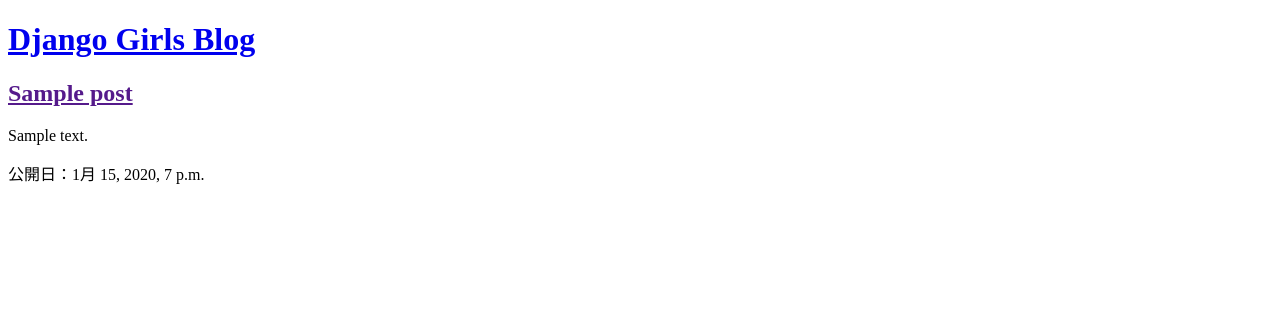
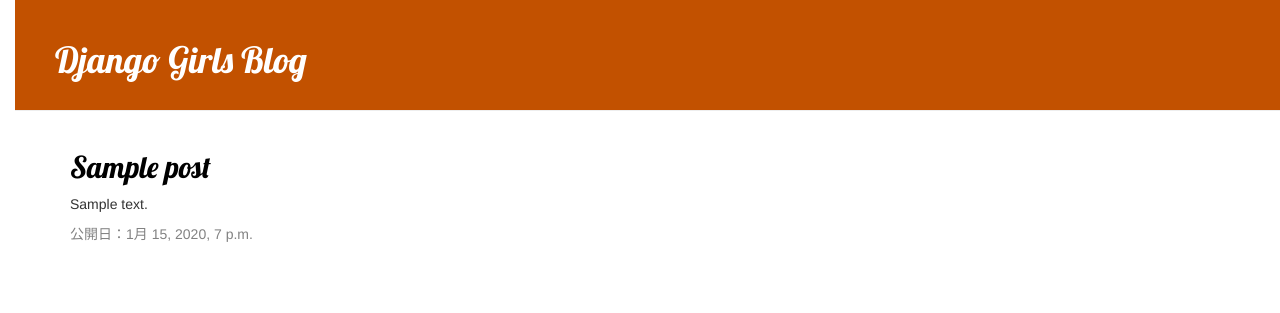
Before and after one commit to tanikazu/my-first-blog, a Django app: page / in a window 1280 px wide. Shown: the top 313 px of the page. Run offline with Django 3.2, Linux system fonts and the light colour scheme; tables that the repository leaves empty hold one stand-in row (values such as "Sample post"); some libraries are stand-ins or nearby versions.

Commit message:
Added view and template for detailed blog post as well as CSS for the site.

```diff
--- /dev/null
+++ b/blog/static/css/blog.css
@@ -0,0 +1,55 @@
+h1 a, h2 a {
+  color: #c25100;
+  font-family: 'Lobster';
+}
+
+body {
+  padding-left: 15px;
+}
+
+.page-header {
+  background-color: #c25100;
+  margin-top: 0;
+  padding: 20px 20px 20px 40px;
+}
+
+.page-header h1, .page-header h1 a, .page-header h1 a:visited, .page-header h1 a:active {
+  color: #fff;
+  font-size: 36px;
+  text-decoration: none;
+}
+
+.content {
+  margin-left: 40px;
+}
+
+h1, h2, h3, h4 {
+  font-family: 'Lobster', cursive;
+}
+
+.date {
+  color: #828282;
+}
+
+.save {
+  float: right;
+}
+
+.post-form textarea, .post-form input {
+  width: 100%;
+}
+
+.post-menu, .top-menu:hover, .top-menu:visited {
+  color: #fff;
+  float: right;
+  font-size: 26px;
+  margin-right: 20px;
+}
+
+.post {
+  margin-bottom: 70px;
+}
+
+.post h2 a, .post h2 a:visited {
+  color: #000;
+}
--- /dev/null
+++ b/blog/templates/blog/base.html
@@ -0,0 +1,27 @@
+{% load static %}
+<!DOCTYPE html>
+<html lang="ja">
+<head>
+  <meta charset="UTF-8">
+  <meta name="viewport" content="width=device-width, initial-scale=1.0">
+  <link rel="stylesheet" href="//maxcdn.bootstrapcdn.com/bootstrap/3.2.0/css/bootstrap.min.css">
+  <link rel="stylesheet" href="//maxcdn.bootstrapcdn.com/bootstrap/3.2.0/css/bootstrap-theme.min.css">
+  <link rel="stylesheet" href="{% static 'css/blog.css' %}">
+  <link href="//fonts.googleapis.com/css?family=Lobster&subset=latin,latin-ext" rel="stylesheet" type="text/css">
+  <title>Django girls blog</title>
+</head>
+<body>
+  <div class="page-header">
+    <h1><a href="/">Django Girls Blog</a></h1>
+  </div>
+  <div class="content container">
+    <div class="row">
+      <div class="col-md-8">
+        {% block content %}
+        {% endblock %}
+      </div>
+    </div>
+  </div>
+
+</body>
+</html>
--- a/blog/templates/blog/post_list.html
+++ b/blog/templates/blog/post_list.html
@@ -1,22 +1,13 @@
-<!DOCTYPE html>
-<html lang="ja">
-<head>
-  <meta charset="UTF-8">
-  <meta name="viewport" content="width=device-width, initial-scale=1.0">
-  <title>Django girls blog</title>
-</head>
-<body>
-  <div>
-    <h1><a href="/">Django Girls Blog</a></h1>
-  </div>
-  <div>
-    {% for post in posts %}
-    <div>
-      <h2><a href="">{{post.title}}</a></h2>
-      <p>{{post.text|linebreaksbr}}</p>
+{% extends 'blog/base.html' %}
+
+{% block content %}
+  {% for post in posts %}
+  <div class="post">
+    <h2><a href="{% url 'post_detail' pk=post.pk %}">{{post.title}}</a></h2>
+    <p>{{post.text|linebreaksbr}}</p>
+    <div class="date">
       <p>公開日：{{post.published_date}}</p>
     </div>
-    {% endfor %}
   </div>
-</body>
-</html>
+  {% endfor %}
+{% endblock %}
--- a/blog/urls.py
+++ b/blog/urls.py
@@ -3,4 +3,5 @@
 
 urlpatterns = [
   path('', views.post_list, name='post_list'),
+  path('post/<int:pk>/', views.post_detail, name='post_detail'),
 ]
--- a/blog/views.py
+++ b/blog/views.py
@@ -1,7 +1,11 @@
-from django.shortcuts import render
+from django.shortcuts import render, get_object_or_404
 from django.utils import timezone
 from .models import Post
 
 def post_list(request):
   posts = Post.objects.filter(published_date__lte=timezone.now()).order_by('published_date')
   return render(request, 'blog/post_list.html', {'posts': posts})
+
+def post_detail(request, pk):
+  post = get_object_or_404(Post, pk=pk)
+  return render(request, 'blog/post_detail.html', {'post':post})
```
Also changed, not shown: blog/templates/blog/post_detail.html (added, +14 -0 lines).
